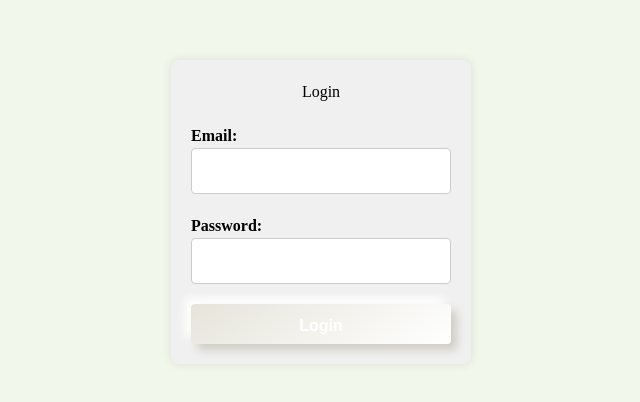
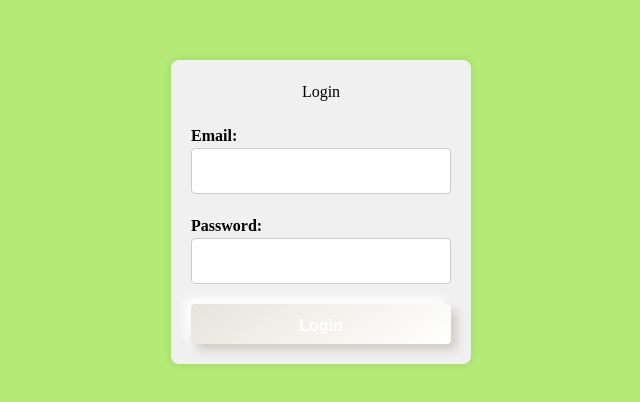
Before and after one commit to Arif-Ur-Rahman/Foody-Moody-18.3.24, a React (Create React App) app: page /Login in a window 1280 px wide. Shown: the part 188-590 px from the top of the page, without its empty margins (319-959 px from the left). Built offline with nearby package versions, Linux system fonts and the light colour scheme.

Commit message:
Testing Branch

```diff
--- a/src/components/Login/Login.css
+++ b/src/components/Login/Login.css
@@ -6,7 +6,7 @@
     align-items: center;
     height: 100vh;
     position: relative;
-    background-color: rgb(241, 247, 234);
+    background-color: rgb(180, 234, 117);
   }
 
   .background-design {
```
